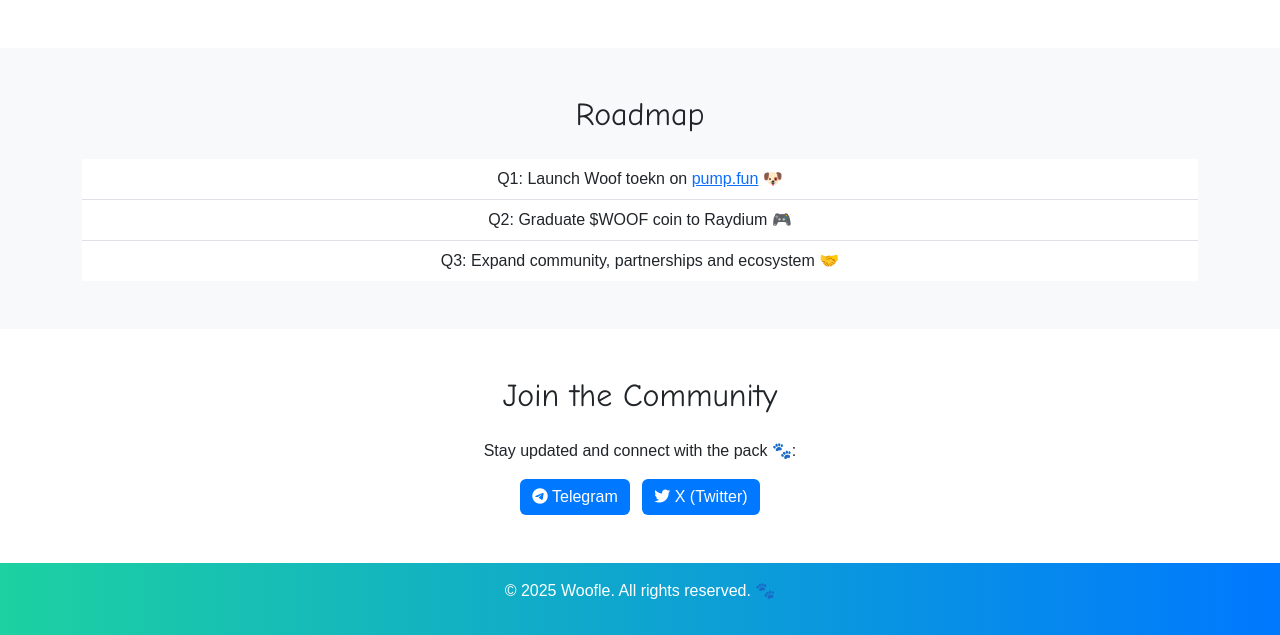
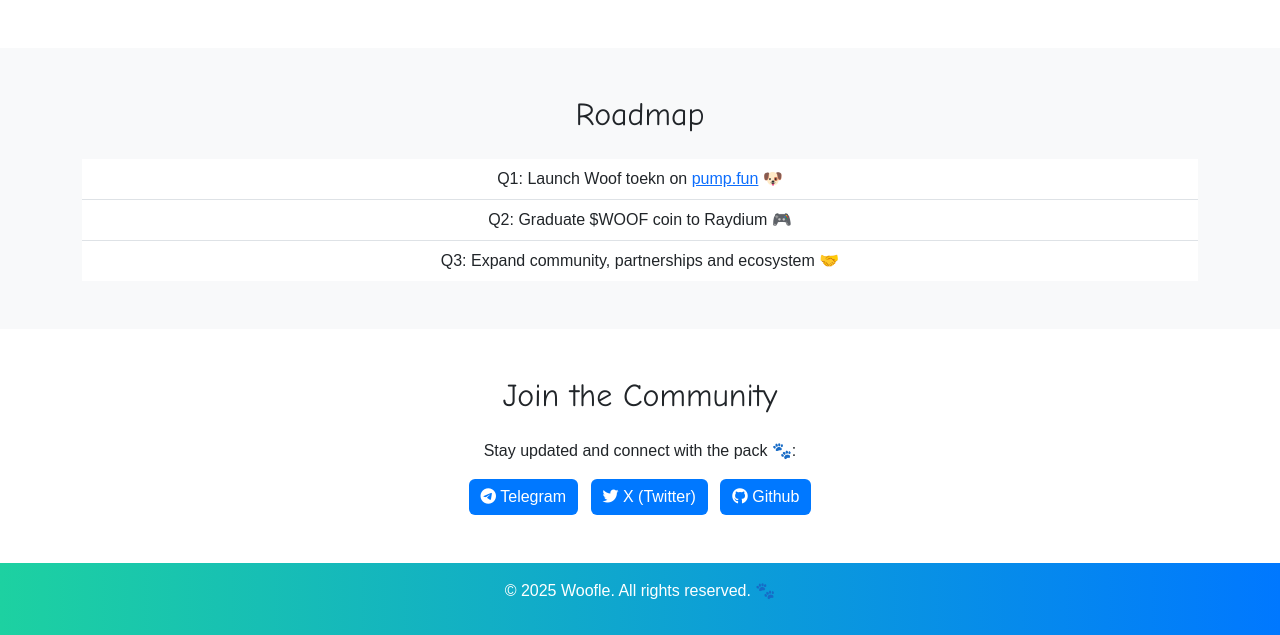
Before and after one commit to EchoByte-Tech/wooflecoin, a plain HTML site: page index.html in a window 1280 px wide. Shown: the part 1118-1753 px from the top of the page. Drawn offline with nearby package versions, Linux system fonts and the light colour scheme.

Commit message:
Add target and rel attributes to social media links and include GitHub link

```diff
--- a/index.html
+++ b/index.html
@@ -128,11 +128,14 @@
     <div class="container text-center">
       <h2 class="mb-4">Join the Community</h2>
       <p>Stay updated and connect with the pack 🐾:</p>
-      <a href="https://t.me/wooflecoin" class="btn btn-primary me-2">
+      <a href="https://t.me/wooflecoin" class="btn btn-primary me-2" target="_blank" rel="noopener">
         <i class="fab fa-telegram"></i> Telegram
       </a>
-      <a href="https://twitter.com/wooflecoin" class="btn btn-primary">
+      <a href="https://twitter.com/wooflecoin" class="btn btn-primary me-2" target="_blank" rel="noopener">
         <i class="fab fa-twitter"></i> X (Twitter)
+      </a>
+      <a href="https://github.com/EchoByte-Tech/wooflecoin" class="btn btn-primary" target="_blank" rel="noopener">
+        <i class="fab fa-github"></i> Github
       </a>
     </div>
   </section>
```
